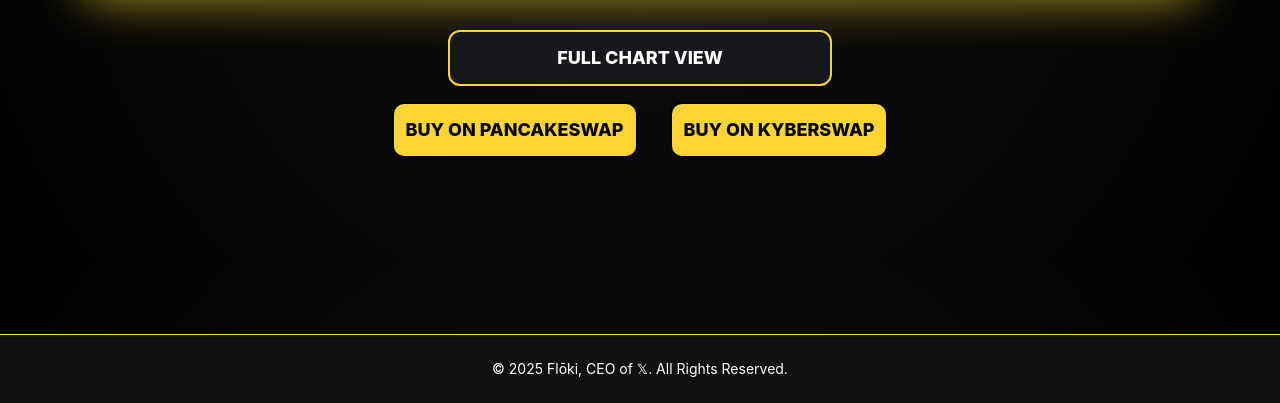
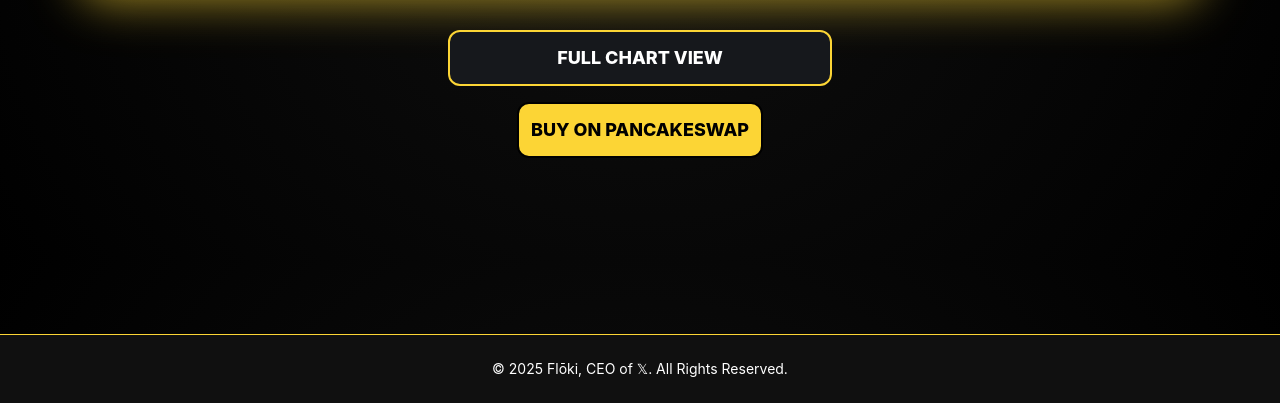
Before and after one commit to cryko98/fl-ki, a plain HTML site: page index.html in a window 1280 px wide. Shown: the part 3740-4143 px from the top of the page. Drawn offline with nearby package versions, Linux system fonts and the light colour scheme; no server answers.

Commit message:
Update index.html

```diff
--- a/index.html
+++ b/index.html
@@ -306,9 +306,8 @@
 
                 <!-- Second row: Buy Buttons (PancakeSwap and KyberSwap) -->
                 <div class="flex flex-col md:flex-row justify-center space-y-4 md:space-y-0 md:space-x-8 mt-4">
-                    <a href="https://pancakeswap.finance/swap?outputCurrency=0x4444c1aC17b779b221B1cBaEBF2De08d9173bc095c&outputCurrency=0x4444c1aC17b779b221E410a94F218f44b8862101" target="_blank" class="text-x-dark text-lg hover:text-secondary-white p-3 rounded-xl bg-primary-yellow border-2 border-x-dark hover:bg-yellow-700 transition transform hover:scale-105 text-center w-full md:w-auto max-w-sm md:max-w-none" data-i18n="chart_buy_pancake">BUY ON PANCAKESWAP</a>
+                    <a href="https://pancakeswap.finance/swap?outputCurrency=0x4444c1aC17b779b221E410a94F218f44b8862101&chainId=56" target="_blank" class="text-x-dark text-lg hover:text-secondary-white p-3 rounded-xl bg-primary-yellow border-2 border-x-dark hover:bg-yellow-700 transition transform hover:scale-105 text-center w-full md:w-auto max-w-sm md:max-w-none" data-i18n="chart_buy_pancake">BUY ON PANCAKESWAP</a>
 
-                    <a href="https://kyberswap.com/partner-swap?chainId=56&inputCurrency=0xbb4CdB9CBd36B01bD1cBaEBF2De08d9173bc095c&outputCurrency=0x4444c1aC17b779b221E410a94F218f44b8862101&clientId=dexscreener&feeReceiver=0x0DA2a82ED2c387d1751ccbAf999A80b65bdb269E&enableTip=true&chargeFeeBy=currency_out&feeAmount=30&preferredFeeTokens=0xbb4CdB9CBd36B01bD1cBaEBF2De08d9173bc095c" target="_blank" class="text-x-dark text-lg hover:text-secondary-white p-3 rounded-xl bg-primary-yellow border-2 border-x-dark hover:bg-yellow-700 transition transform hover:scale-105 text-center w-full md:w-auto max-w-sm md:max-w-none" data-i18n="chart_buy_kyber">BUY ON KYBERSWAP</a>
                 </div>
             </div>
         </section>
```
